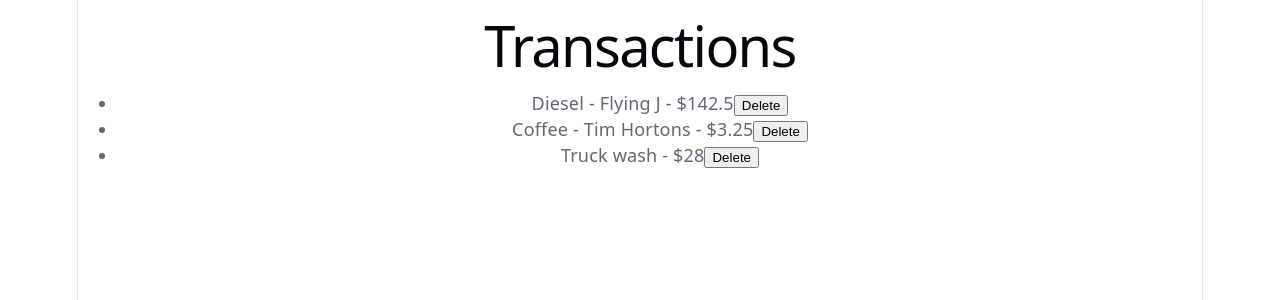
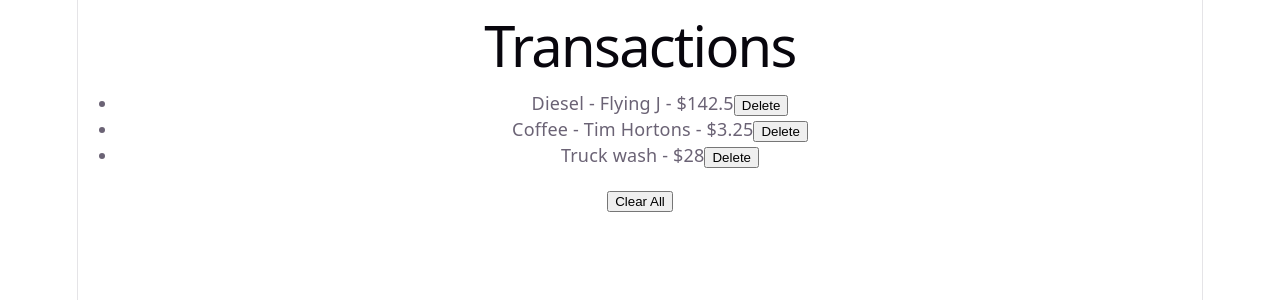
Before and after one commit to eskhaira/finance-tracker, a React (Vite) app: page / in a window 1280 px wide. Shown: the top 300 px of the page. Built offline with nearby package versions, Linux system fonts and the light colour scheme.

Commit message:
Solo build P1L3 complete

```diff
--- a/src/App.tsx
+++ b/src/App.tsx
@@ -9,10 +9,12 @@ type TransactionProps = {
 
 function Transaction({ id, description, amount, onDelete }: TransactionProps) {
   return (
-    <li>
-      {description} - ${amount}
-      <button onClick={() => onDelete(id)}>Delete</button>
-    </li>
+    <>
+      <li>
+        {description} - ${amount}
+        <button onClick={() => onDelete(id)}>Delete</button>
+      </li>
+    </>
   );
 }
 
@@ -26,6 +28,10 @@ function App() {
   function handleDelete(idToRemove: number) {
     const newTransactions = transactions.filter((t) => t.id !== idToRemove);
     setTransactions(newTransactions);
+  }
+
+  function fullDelete() {
+    setTransactions([]);
   }
   return (
     <div>
@@ -41,6 +47,7 @@ function App() {
           />
         ))}
       </ul>
+      <button onClick={() => fullDelete()}>Clear All</button>
     </div>
   );
 }
```
